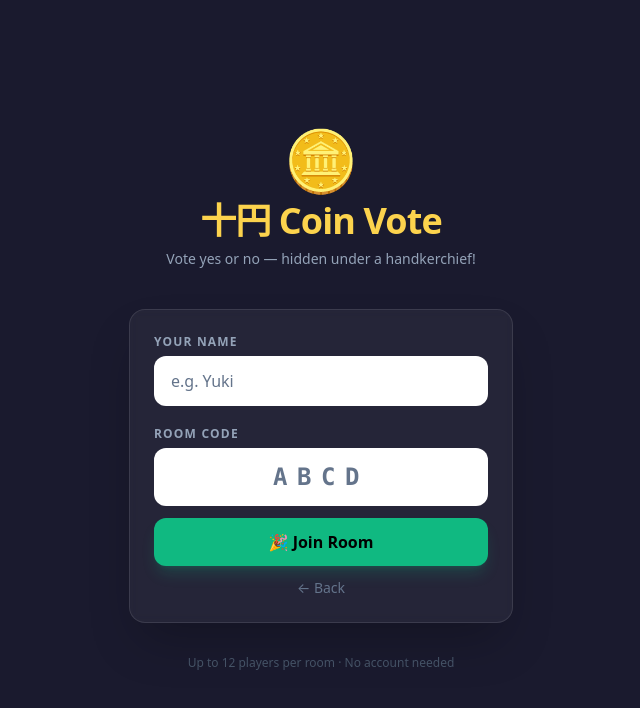
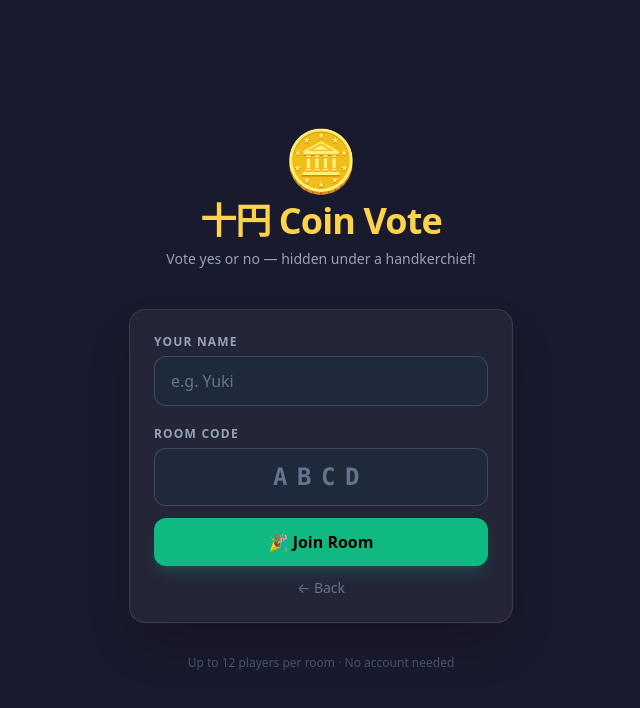
Before and after one commit to yashpinder26/coin-vote-party, a Next.js app: page / in a window 1280 px wide. Both pictures are taken after a click on the button "🚪 Join Room". Shown: the top 708 px of the page, without its empty margins (319-959 px from the left). Built offline with nearby package versions, Linux system fonts and the light colour scheme; no server answers.

Commit message:
fix: dark background on inputs so text is visible

```diff
--- a/src/app/page.tsx
+++ b/src/app/page.tsx
@@ -90,7 +90,7 @@ export default function HomePage() {
           onChange={(e) => { setName(e.target.value); setError(""); }}
           placeholder="e.g. Yuki"
           maxLength={20}
-          className="w-full bg-white/8 border border-white/15 rounded-xl px-4 py-3 text-white placeholder-slate-500 focus:outline-none focus:ring-2 focus:ring-amber-400/50 transition mb-5"
+          className="w-full bg-slate-800 border border-white/15 rounded-xl px-4 py-3 text-white placeholder-slate-500 focus:outline-none focus:ring-2 focus:ring-amber-400/50 transition mb-5"
         />
 
         {mode === "home" && (
@@ -123,7 +123,7 @@ export default function HomePage() {
                 onChange={(e) => { setJoinCode(e.target.value.toUpperCase()); setError(""); }}
                 placeholder="ABCD"
                 maxLength={4}
-                className="w-full bg-white/8 border border-white/15 rounded-xl px-4 py-3 text-white placeholder-slate-500 text-center text-2xl font-mono font-black tracking-[0.4em] focus:outline-none focus:ring-2 focus:ring-amber-400/50 transition"
+                className="w-full bg-slate-800 border border-white/15 rounded-xl px-4 py-3 text-white placeholder-slate-500 text-center text-2xl font-mono font-black tracking-[0.4em] focus:outline-none focus:ring-2 focus:ring-amber-400/50 transition"
               />
             </div>
             <button
--- a/src/app/room/[code]/page.tsx
+++ b/src/app/room/[code]/page.tsx
@@ -211,7 +211,7 @@ export default function RoomPage() {
               placeholder="e.g. Would you rather live in a foreign country?"
               rows={3}
               maxLength={200}
-              className="w-full bg-white/8 border border-white/15 rounded-xl px-4 py-3 text-white placeholder-slate-500 focus:outline-none focus:ring-2 focus:ring-amber-400/50 transition resize-none"
+              className="w-full bg-slate-800 border border-white/15 rounded-xl px-4 py-3 text-white placeholder-slate-500 focus:outline-none focus:ring-2 focus:ring-amber-400/50 transition resize-none"
             />
             <button
               onClick={startRound}
```
